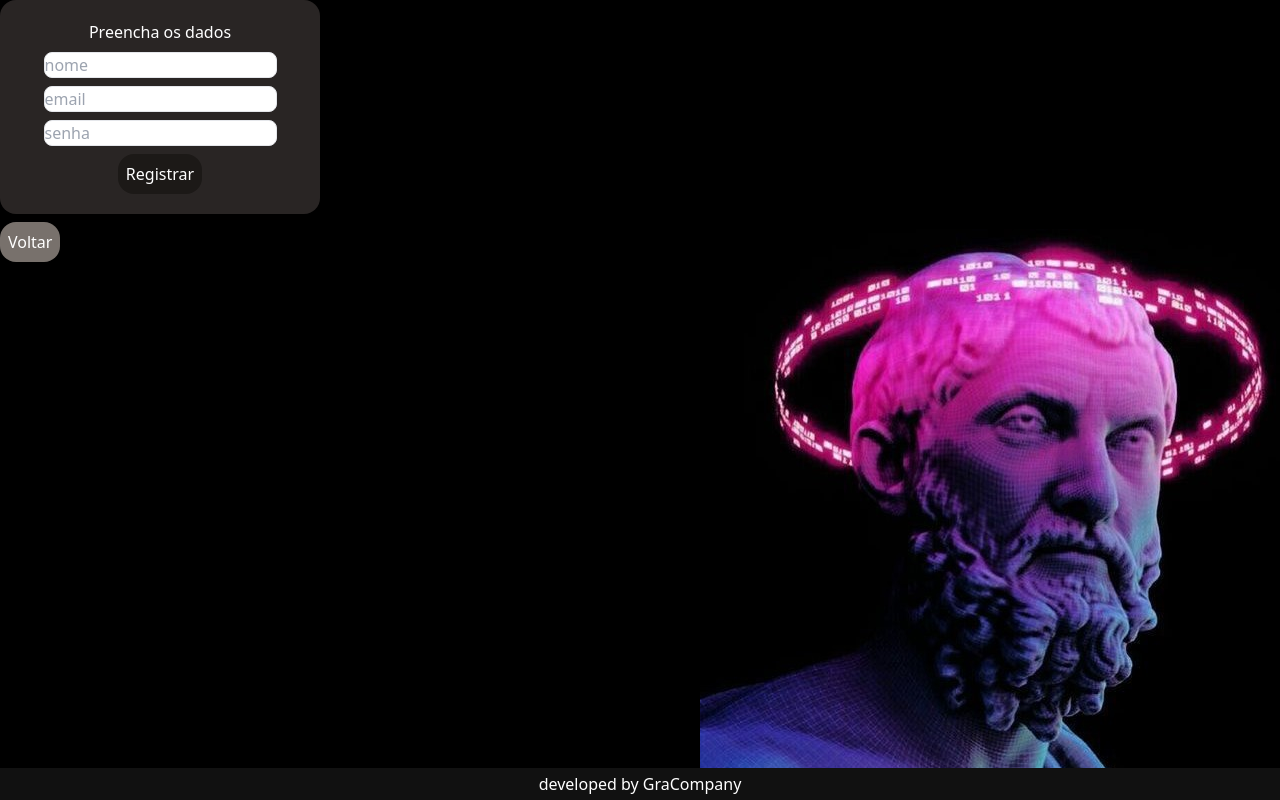
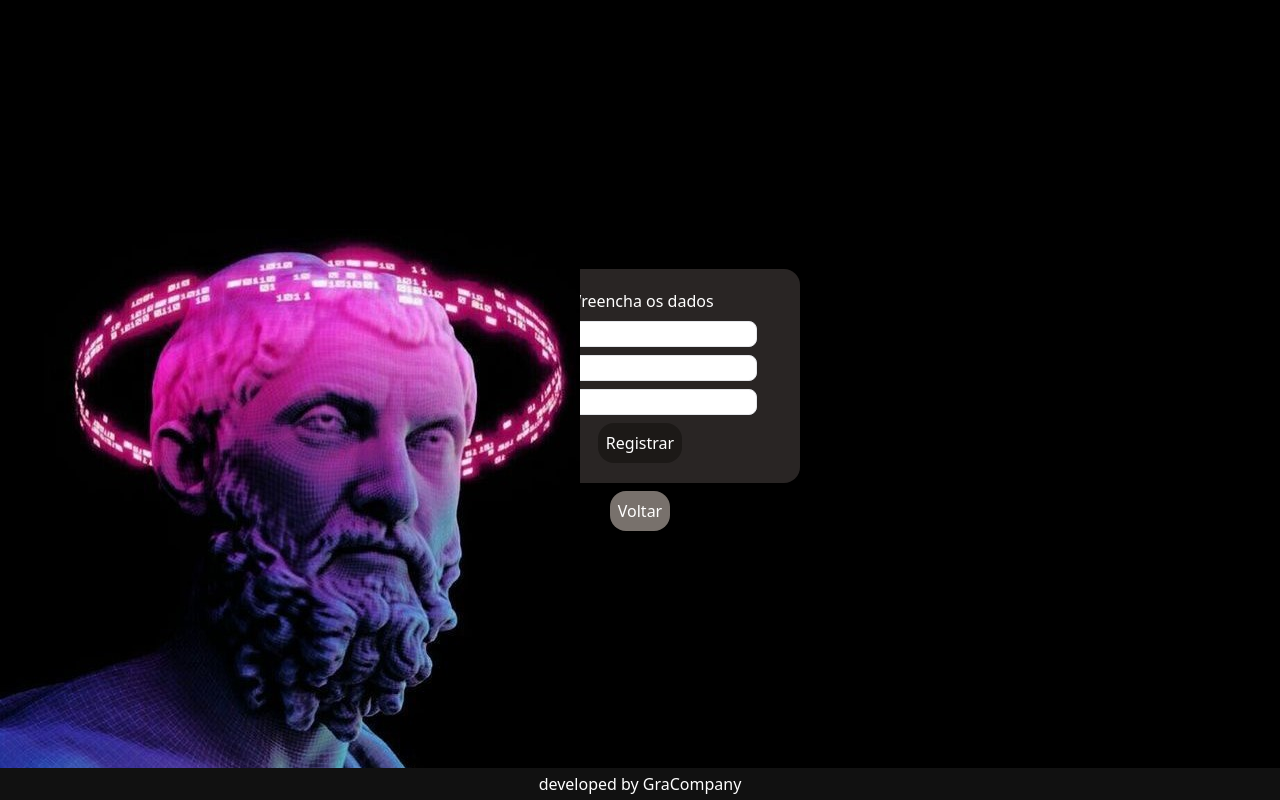
Before and after one commit to SamuelRicardoDS/fluxyt, a React (Vite) app in the folder client/: page /register in a window 1280 px wide. Built offline with nearby package versions, Linux system fonts and the light colour scheme.

Commit message:
fonts dando erro mas register ficando ideal

```diff
--- a/client/index.html
+++ b/client/index.html
@@ -2,11 +2,14 @@
 <html lang="en">
   <head>
     <meta charset="UTF-8" />
+    <link rel="preconnect" href="https://fonts.googleapis.com">
+    <link rel="preconnect" href="https://fonts.gstatic.com" crossorigin>
+    <link href="https://fonts.googleapis.com/css2?family=Lexend+Deca:wght@300;400;700&display=swap" rel="stylesheet">
     <link rel="icon" type="image/svg+xml" href="/vite.svg" />
     <meta name="viewport" content="width=device-width, initial-scale=1.0" />
     <title>fluxyT</title>
   </head>
-  <body>
+  <body class="font-deca">
     <div id="root"></div>
     <script type="module" src="/src/main.tsx"></script>
   </body>
--- a/client/src/pages/Register.tsx
+++ b/client/src/pages/Register.tsx
@@ -22,9 +22,9 @@ export const Register = () => {
     }
 
     return (
-        <div className="bg-black h-screen">
+        <div className="flex flex-col justify-center items-center bg-black h-screen">
             <form onSubmit={handleSubmit} className="flex flex-col w-1/4 items-center rounded-2xl  bg-stone-800 p-5">
-                <h1 className='text-white'>Preencha os dados</h1>
+                <h1 className='text-white'>Wreencha os dados</h1>
                     <input type="text" placeholder="nome" onChange={(e) => setName(e.target.value)} className="mt-2 rounded-lg border"/>
                     <input type="email" placeholder="email" onChange ={(e) =>setEmail(e.target.value)} className="mt-2 rounded-lg border"/>
                     <input type="password" placeholder="senha" onChange={(e) => setPassword(e.target.value)} className="mt-2 rounded-lg border"/>
@@ -34,7 +34,7 @@ export const Register = () => {
             <button onClick={() => handleBack()} className="bg-stone-500 rounded-2xl text-white p-2 mt-2">Voltar</button>
             </div>
             <div>
-                <img  className='right-0 bottom-0 absolute' src={gregothinking} alt="" />
+                <img  className='bottom-0 left-0 absolute' src={gregothinking} alt="" />
             </div>
 
         </div>
--- a/client/tailwind.config.cjs
+++ b/client/tailwind.config.cjs
@@ -1,8 +1,12 @@
 /** @type {import('tailwindcss').Config} */
 module.exports = {
-  content: ["./src/**/*.tsx"],
+  content: ["index.html","./src/**/*.tsx"],
   theme: {
     extend: {},
+    fontfamily: {
+      raleway: ["Raleway", "sans-serif"],
+      deca: ["Lexend Deca", "sans-serif"],
+    }
   },
   plugins: [],
 }
```
